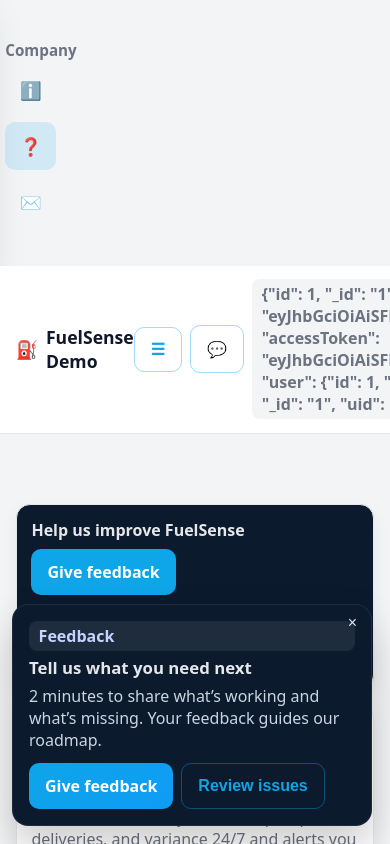
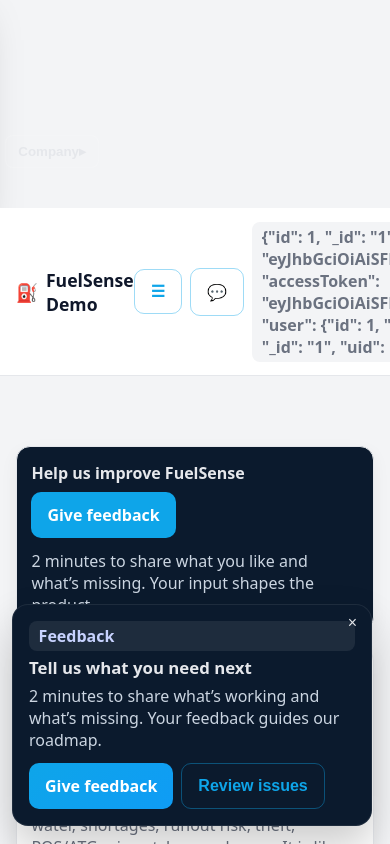
Before and after one commit to arifmanasiya/FuelSense, a React (Vite) app: page /FuelSense/faq in a window 390 px wide. Shown: the top 844 px of the page. Built offline with nearby package versions, Linux system fonts and the light colour scheme; sample sign-in values are in the browser's storage.

Commit message:
Collapse company nav on mobile and tidy badges

```diff
--- a/src/components/SideNav.tsx
+++ b/src/components/SideNav.tsx
@@ -17,11 +17,18 @@
 
 export default function SideNav({ isOpen, onLinkClick }: { isOpen?: boolean; onLinkClick?: () => void }) {
   const [openAlerts, setOpenAlerts] = useState(0);
+  const [companyOpen, setCompanyOpen] = useState(true);
 
   useEffect(() => {
     get<Alert[]>('/alerts')
       .then((res) => setOpenAlerts(res.filter((a) => a.isOpen).length))
       .catch(() => setOpenAlerts(0));
+  }, []);
+
+  useEffect(() => {
+    if (typeof window !== 'undefined') {
+      setCompanyOpen(window.innerWidth > 900);
+    }
   }, []);
 
   return (
@@ -43,10 +50,16 @@
         ))}
       </nav>
       <div className="sidebar-extra">
-        <div className="muted" style={{ fontWeight: 700, fontSize: '0.95rem' }}>
-          Company
-        </div>
-        <div className="nav-links">
+        <button
+          className="sidebar-section-toggle"
+          type="button"
+          aria-expanded={companyOpen}
+          onClick={() => setCompanyOpen((prev) => !prev)}
+        >
+          <span>Company</span>
+          <span>{companyOpen ? '▾' : '▸'}</span>
+        </button>
+        <div className={`nav-links company-links ${companyOpen ? 'open' : 'closed'}`}>
           {companyLinks.map((link) => (
             <NavLink
               key={link.to}
--- a/src/styles.css
+++ b/src/styles.css
@@ -419,6 +419,24 @@
   color: #2563eb;
 }
 
+.sidebar-section-toggle {
+  display: none;
+  width: 100%;
+  background: rgba(255, 255, 255, 0.05);
+  color: #e5e7eb;
+  border: 1px solid rgba(255, 255, 255, 0.1);
+  border-radius: 8px;
+  padding: 0.5rem 0.75rem;
+  font-weight: 700;
+  justify-content: space-between;
+  align-items: center;
+  cursor: pointer;
+}
+
+.company-links.closed {
+  display: none;
+}
+
 .login-page {
   min-height: 100vh;
   display: grid;
@@ -663,6 +681,11 @@
     z-index: 150;
   }
 
+  .sidebar-section-toggle {
+    display: inline-flex;
+    width: 100%;
+  }
+
   .cta-drawer {
     left: 12px;
     right: 12px;
```
